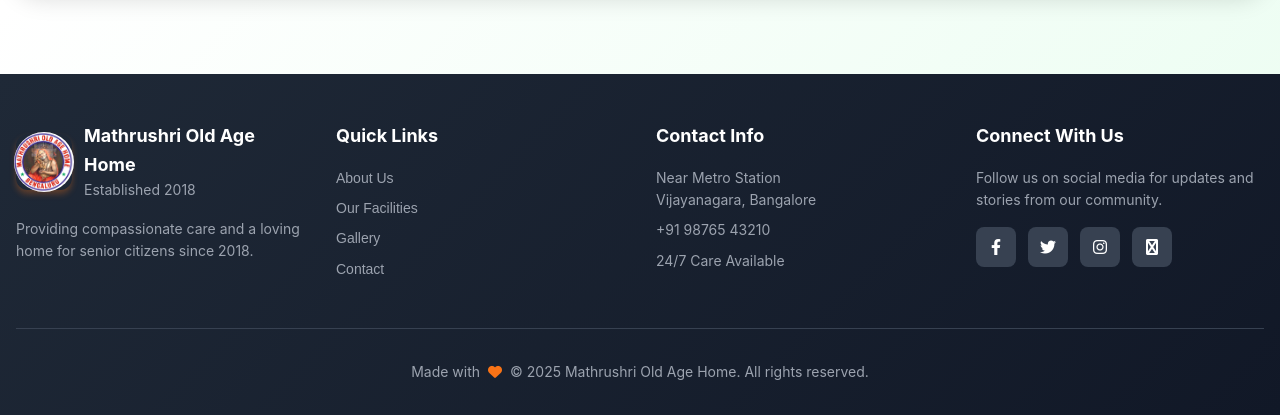
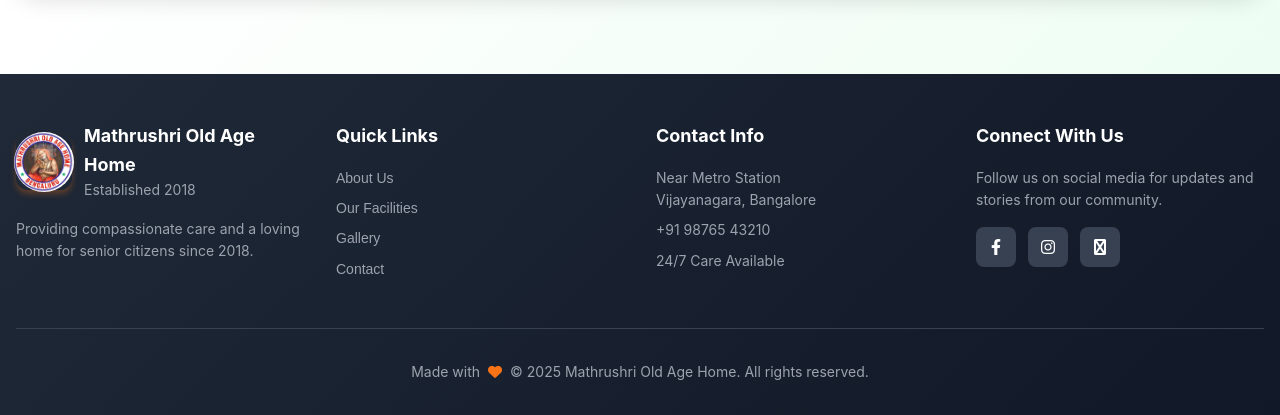
Before and after one commit to shravanhj/mathrushrioldagehome, a plain HTML site: page index.html in a window 1280 px wide. Shown: the part 6312-6727 px from the top of the page. Drawn offline with Linux system fonts and the light colour scheme.

```diff
--- a/index.html
+++ b/index.html
@@ -638,8 +638,7 @@
               <a href="#" class="social-link"
                 ><i class="fab fa-facebook-f"></i
               ></a>
-              <a href="#" class="social-link"><i class="fab fa-twitter"></i></a>
-              <a href="#" class="social-link"
+              <a href="https://www.instagram.com/mathrushri_oldage_home?igsh=eTllbjY5NWtoN2Uy" class="social-link"
                 ><i class="fab fa-instagram"></i
               ></a>
               <a href="#" class="social-link"
```
